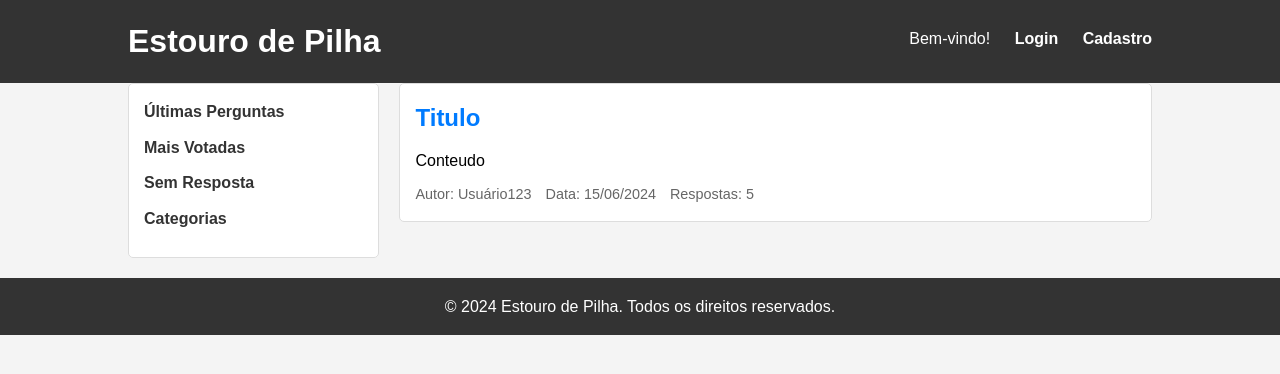
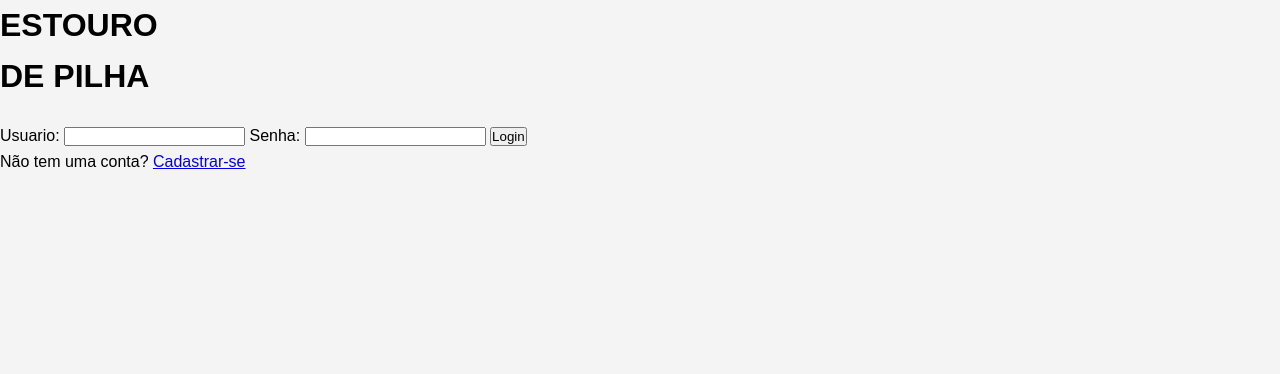
Before and after one commit to joao-moorgado/site-receitas, a PHP site: page /feed.php in a window 1280 px wide. Shown: the top 374 px of the page. Run offline with PHP 8.4, Linux system fonts and the light colour scheme.

Commit message:
reformulação feed

```diff
--- a/feed.php
+++ b/feed.php
@@ -1,8 +1,7 @@
 <?php
 session_start();
-$logged_in = $_SESSION['logged_in'] ?? false;
-
-$usr = $_SESSION['usr'] ?? '';
+$usr = $_SESSION["usr"] ?? null;
+$logged_in = $_SESSION["logged_in"] ?? false;
 ?>
 
 <!DOCTYPE html>
@@ -10,56 +9,48 @@ $usr = $_SESSION['usr'] ?? '';
 <head>
     <meta charset="UTF-8">
     <meta name="viewport" content="width=device-width, initial-scale=1.0">
-    <title>Estouro de Pilha</title>
+    <title>Estouro de Pilha Login</title>
     <link rel="stylesheet" href="estilos.css">
 </head>
 <body>
-<header>
-    <div class="container">
-        <h1>Estouro de Pilha</h1>
-        <nav>
-            <ul>
-                <?php if ($logged_in): ?>
-                    <li>Olá!</li>
-                    <li><a href="logout.php">Logout</a></li>
-                <?php else: ?>
-                    <li>Bem-vindo!</li>
-                    <li><a href="login.php">Login</a></li>
-                    <li><a href="register.php">Cadastro</a></li>
-                <?php endif; ?>
-            </ul>
-        </nav>
-    </div>
-</header>
 
-<main class="container">
-    <aside class="sidebar">
-        <ul>
-            <li><a href="#">Últimas Perguntas</a></li>
-            <li><a href="#">Mais Votadas</a></li>
-            <li><a href="#">Sem Resposta</a></li>
-            <li><a href="#">Categorias</a></li>
-        </ul>
-    </aside>
+<h1>ESTOURO<BR>DE PILHA</h1>
+<?php
+    if ($logged_in) {
+        header("Location: feed.php");
+        exit();
+    } else {
+        // Conexão com o banco de dados
+        require_once 'banco.php';
 
-    <section class="feed">
-        <div class="post">
-            <h2>Titulo</h2>
-            <p>Conteudo</p>
-            <div class="post-info">
-                <span>Autor: Usuário123</span>
-                <span>Data: 15/06/2024</span>
-                <span>Respostas: 5</span>
-            </div>
-        </div>
-    </section>
-</main>
+        // Import do formulário
+        require_once 'form-login.php';
 
-<footer>
-    <div class="container">
-        <p>&copy; 2024 Estouro de Pilha. Todos os direitos reservados.</p>
-    </div>
-</footer>
+        if ($_SERVER['REQUEST_METHOD'] === 'POST') {
+            // Input do usuário e senha
+            $usr = $_POST['usr'];
+            $pwd = $_POST['pwd'];
 
+            // Buscar usuário
+            $busca = buscarUsuario($usr);
+
+            // Login - em desenvolvimento
+            if ($busca->num_rows == 0) {
+                echo "<br> Usuário não existe";
+            } else {
+                $obj = $busca->fetch_object();
+
+                if (password_verify($pwd, $obj->usr_password)) {
+                    $_SESSION['usr'] = $obj->usr;
+                    $_SESSION['logged_in'] = true;
+                    header("Location: feed.php");
+                    exit();
+                } else {
+                    echo "<br> Falha de Login";
+                }
+            }
+        }
+    }
+?>
 </body>
 </html>
```
